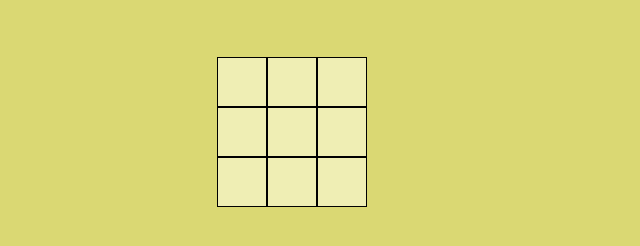
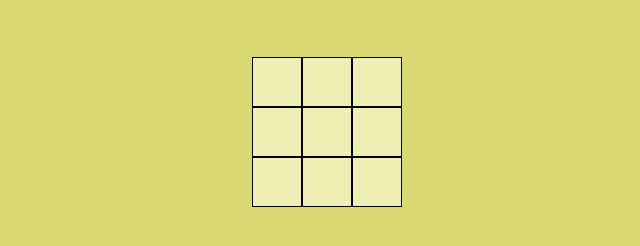
Before and after one commit to babu-akhil/tic-tac-toe, a plain HTML site: page index.html in a window 1280 px wide. Shown: the part 46-292 px from the top of the page, without its empty margins (313-953 px from the left). Drawn offline with Linux system fonts and the light colour scheme; a web font is replaced by a local one.

Commit message:
fixed alignment issues

```diff
--- a/style.css
+++ b/style.css
@@ -3,6 +3,9 @@ body {
     font-family: 'Odibee Sans', cursive;
     color: #454d66;
     font-size: 30px;
+    display: flex;
+    flex-direction: column;
+    align-items: center;
 }
 
 .info {
@@ -10,9 +13,9 @@ body {
 }
 
 .gameboard {
-
-    margin-left: 40vw;
+    text-align: center;
     margin-top: 50px;
+    width: 150px;
     font-size:30px;
     text-transform: uppercase;
     display: grid;
```
